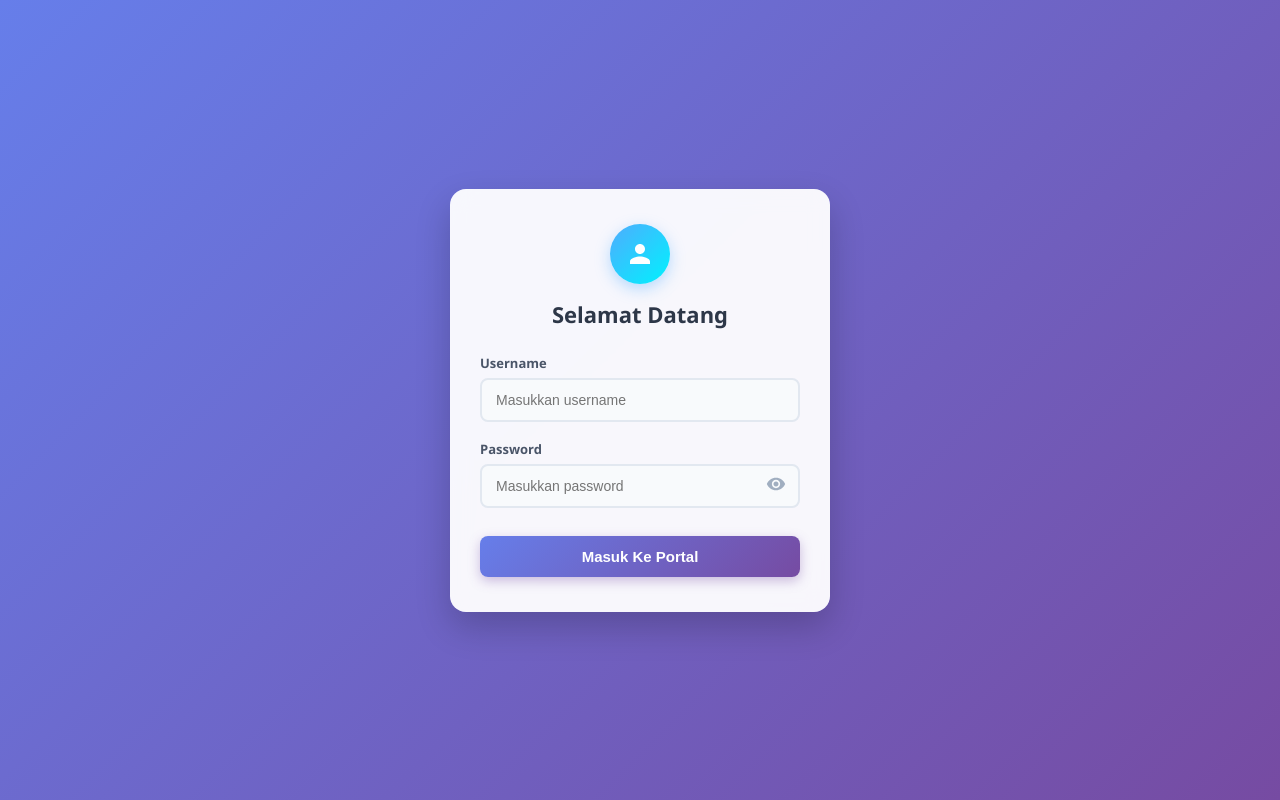
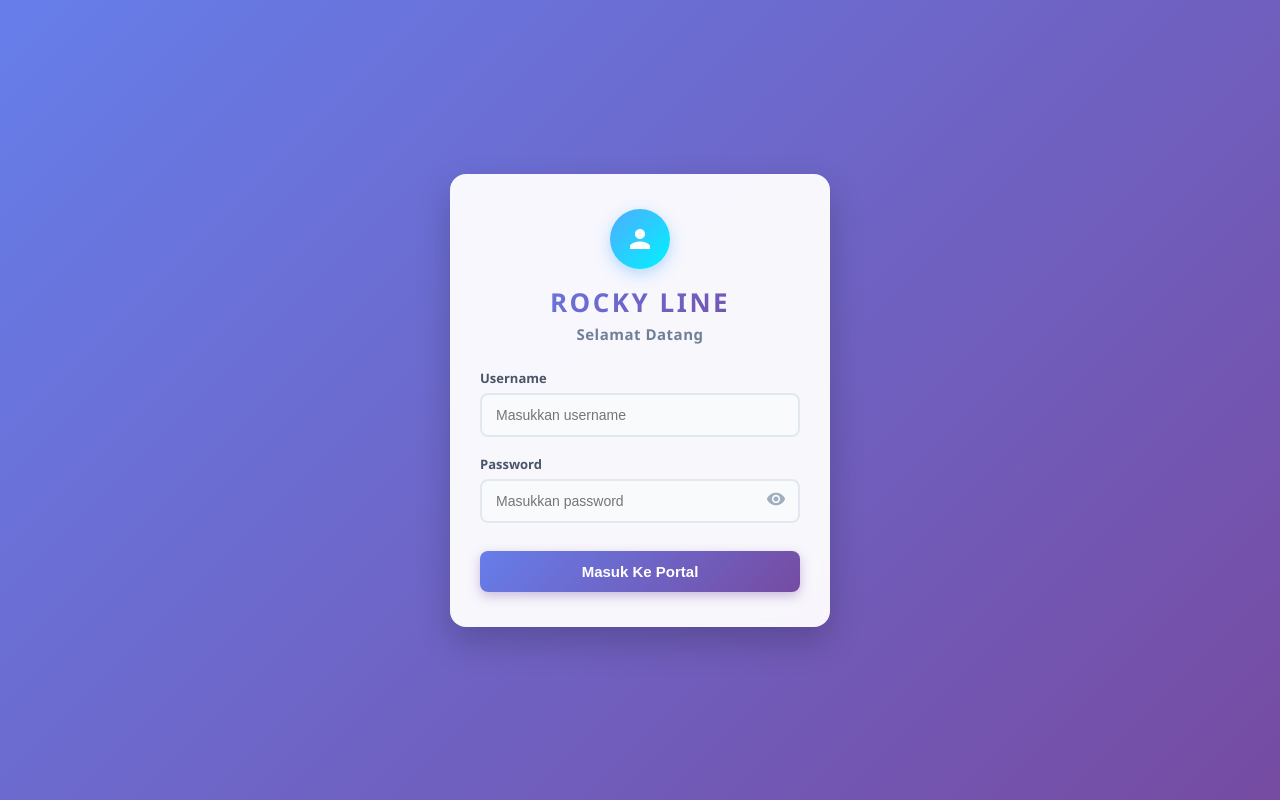
Before and after one commit to gayanu-anu/ROCKY-LINE, a plain HTML site: page index.html in a window 1280 px wide. Drawn offline with Linux system fonts and the light colour scheme.

Commit message:
Update index.html

```diff
--- a/index.html
+++ b/index.html
@@ -3,7 +3,7 @@
 <head>
     <meta charset="UTF-8">
     <meta name="viewport" content="width=device-width, initial-scale=1.0">
-    <title>Akses Tautan Portal</title>
+    <title>ROCKY LINE - Portal Akses</title>
     <style>
         * {
             box-sizing: border-box;
@@ -12,7 +12,6 @@
         }
         body {
             font-family: 'Segoe UI', Tahoma, Geneva, Verdana, sans-serif;
-            /* Latar belakang gradient penuh warna */
             background: linear-gradient(135deg, #667eea 0%, #764ba2 100%);
             min-height: 100vh;
         }
@@ -51,11 +50,23 @@
             height: 30px;
             fill: white;
         }
+        /* Style Tambahan untuk Teks ROCKY LINE */
+        .brand-title {
+            font-size: 26px;
+            font-weight: 800;
+            letter-spacing: 2.5px;
+            background: linear-gradient(135deg, #667eea 0%, #764ba2 100%);
+            -webkit-background-clip: text;
+            -webkit-text-fill-color: transparent;
+            margin-bottom: 4px;
+            text-transform: uppercase;
+        }
         .login-card h2 {
             margin-bottom: 25px;
-            font-size: 22px;
-            color: #2d3748;
-            font-weight: 700;
+            font-size: 15px;
+            color: #718096;
+            font-weight: 600;
+            letter-spacing: 0.5px;
         }
         .form-group {
             margin-bottom: 18px;
@@ -114,7 +125,6 @@
         .btn-submit {
             width: 100%;
             padding: 12px;
-            /* Gradient tombol login */
             background: linear-gradient(135deg, #667eea 0%, #764ba2 100%);
             border: none;
             color: white;
@@ -184,7 +194,6 @@
             opacity: 0.9;
         }
 
-        /* Container iFrame dengan Efek Potong Atas (Cropped) */
         .iframe-wrapper {
             position: relative;
             flex: 1;
@@ -192,7 +201,7 @@
         }
         .iframe-wrapper iframe {
             position: absolute;
-            top: -200px; /* Atur tinggi pemotongan di sini */
+            top: -200px;
             left: 0;
             width: 100%;
             height: calc(100% + 200px);
@@ -202,7 +211,7 @@
 </head>
 <body>
 
-    <!-- HALAMAN LOGIN (COLORFUL) -->
+    <!-- HALAMAN LOGIN (COLORFUL WITH BRANDING) -->
     <div id="loginView" class="login-container">
         <div class="login-card">
             <div class="avatar-icon">
@@ -210,7 +219,11 @@
                     <path d="M12 12c2.21 0 4-1.79 4-4s-1.79-4-4-4-4 1.79-4 4 1.79 4 4 4zm0 2c-2.67 0-8 1.34-8 4v2h16v-2c0-2.66-5.33-4-8-4z"/>
                 </svg>
             </div>
+
+            <!-- Teks Tambahan ROCKY LINE -->
+            <h1 class="brand-title">ROCKY LINE</h1>
             <h2>Selamat Datang</h2>
+
             <form id="loginForm">
                 <div class="form-group">
                     <label for="username">Username</label>
@@ -236,7 +249,7 @@
     <!-- HALAMAN DASHBOARD LINK UTAMA -->
     <div id="dashboardView" class="dashboard-container">
         <div class="top-bar">
-            <h3>Sesi Akses Aktif</h3>
+            <h3>ROCKY LINE — Sesi Akses Aktif</h3>
             <button id="btnLogout" class="btn-logout">Logout</button>
         </div>
         <div class="iframe-wrapper">
```
